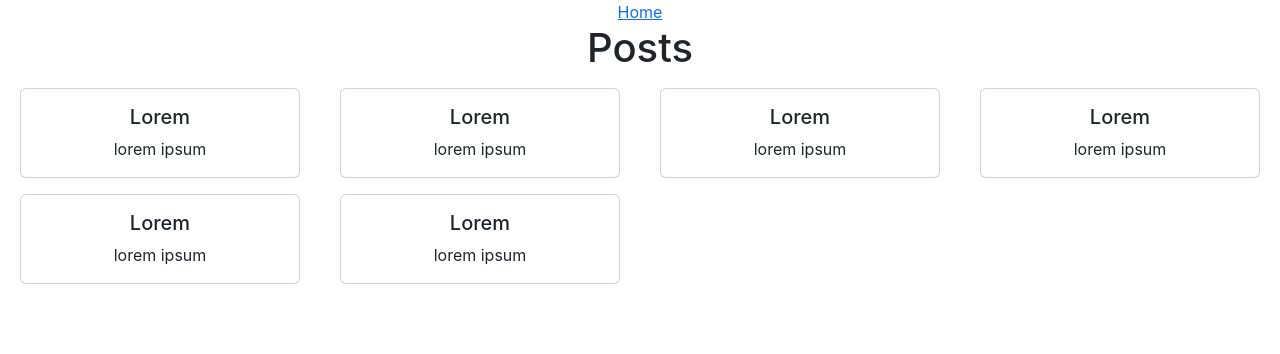
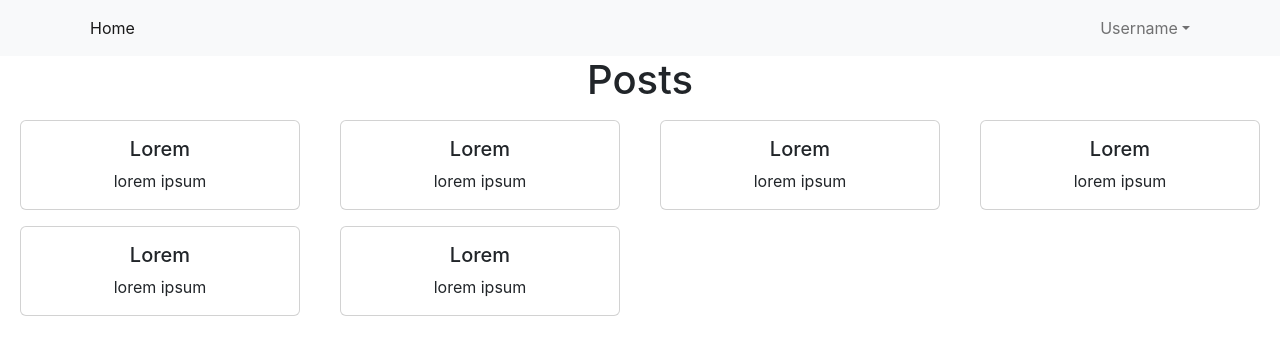
Before and after one commit to chanchanto/blog_app_frontend, a React (Create React App) app: page / in a window 1280 px wide. Shown: the top 354 px of the page. Built offline with nearby package versions, Linux system fonts and the light colour scheme.

Commit message:
add header

```diff
--- /dev/null
+++ b/src/pages/layouts/Header.js
@@ -0,0 +1,29 @@
+import { NavLink, Link } from "react-router-dom";
+import Container from 'react-bootstrap/Container';
+import Nav from 'react-bootstrap/Nav';
+import Navbar from 'react-bootstrap/Navbar';
+import NavDropdown from 'react-bootstrap/NavDropdown';
+
+const Header = () => {
+  return (
+    <Navbar bg="light" expand="lg">
+      <Container>
+        <Navbar.Toggle />
+        <Navbar.Collapse className="justify-content-end">
+          <Nav className="me-auto">
+            <Nav.Link as={NavLink} to="/">Home</Nav.Link>
+          </Nav>
+          <Nav>
+            <NavDropdown title="Username" id="navbarScrollingDropdown">
+              <NavDropdown.Item as={Link} to="">Profile</NavDropdown.Item>
+              <NavDropdown.Divider />
+              <NavDropdown.Item as={Link} to="">Sign out</NavDropdown.Item>
+            </NavDropdown>
+          </Nav>
+        </Navbar.Collapse>
+      </Container>
+    </Navbar>
+  );
+}
+
+export default Header;
--- a/src/pages/layouts/RootLayout.js
+++ b/src/pages/layouts/RootLayout.js
@@ -1,13 +1,10 @@
-import { Outlet, NavLink } from "react-router-dom";
+import { Outlet } from "react-router-dom";
+import Header from "./Header";
 
 const RootLayout = () => {
   return (
     <div className="root-layout">
-      <header>
-        <nav>
-          <NavLink to="/">Home</NavLink>
-        </nav>
-      </header>
+      <Header />
 
       <main>
         <Outlet />
```
